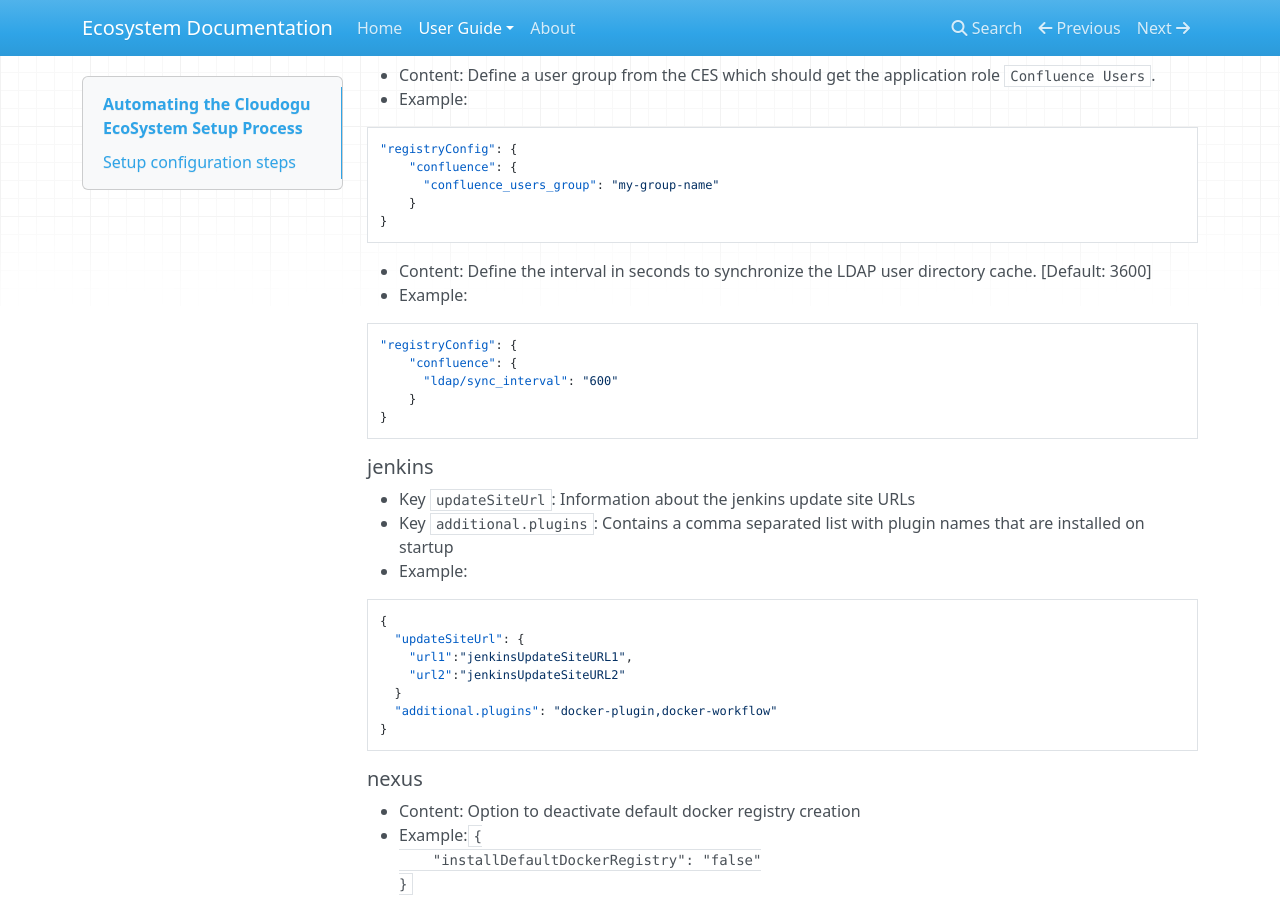
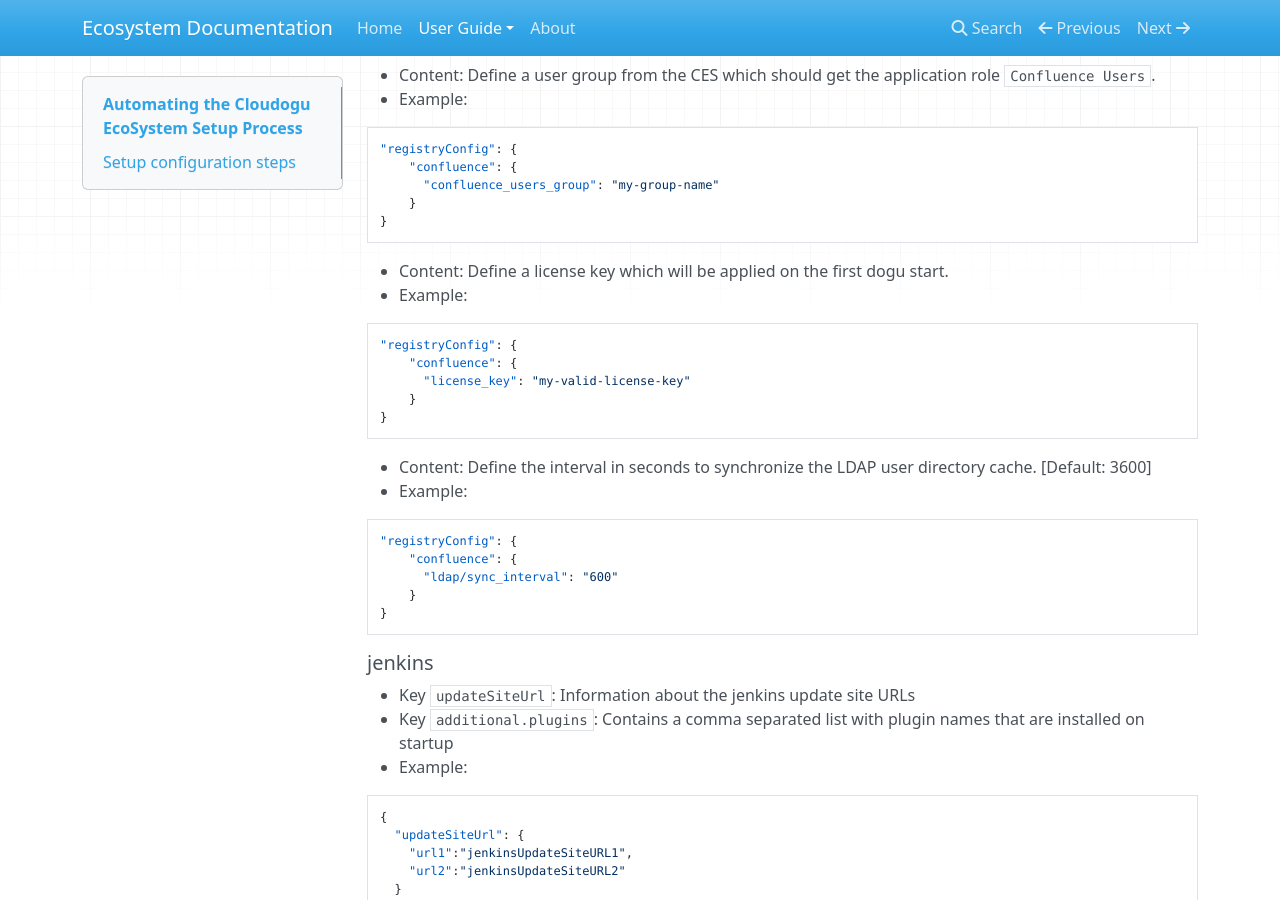
Before and after one commit to cloudogu/ecosystem, an MkDocs documentation site: the page built from docs/docs/user-guide/setup-json.md, in a window 1280 px wide and 900 px high, scrolled down 12724 px. Built offline with MkDocs 1.6.1, drawn with Linux system fonts in a browser that asks for light colours; nearby versions of some CDN libraries; old or Windows-style settings are respelled for this version of MkDocs.

Commit message:
#408 add description for confluence license key config

````diff
--- a/docs/docs/user-guide/setup-json.md
+++ b/docs/docs/user-guide/setup-json.md
@@ -582,6 +582,17 @@
 }
 ```
 
+* Content: Define a license key which will be applied on the first dogu start.
+* Example:
+
+```
+"registryConfig": {
+    "confluence": {
+      "license_key": "my-valid-license-key"
+    }
+}
+```
+
 * Content: Define the interval in seconds to synchronize the LDAP user directory cache. [Default: 3600]
 * Example:
 
````
Also changed, not shown: docs/docs/user-guide/setup-json_de.md (+11 -0 lines).
